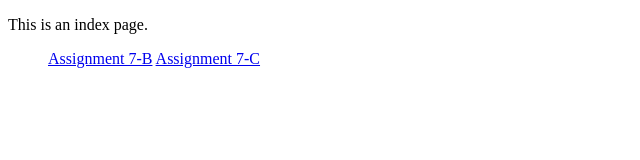
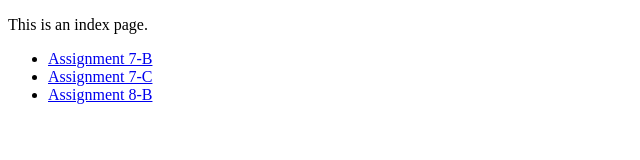
Before and after one commit to BrookMck/brookmck.github.io, a plain HTML site: page index.html in a window 1280 px wide. Shown: the whole page, without its empty margins (0-640 px from the left). Drawn offline with Linux system fonts and the light colour scheme.

Commit message:
Add files via upload

```diff
--- a/index.html
+++ b/index.html
@@ -11,8 +11,9 @@
 </body>
 
 <ul>
-    <a href="./McKinney 7-B.html">Assignment 7-B</a>
-    <a href="./Assignment 7-C.html">Assignment 7-C</a>
+    <li><a href="./McKinney 7-B.html">Assignment 7-B</a></li>
+    <li><a href="./Assignment 7-C.html">Assignment 7-C</a></li>
+    <li><a href="./Brooklyn_McKinney.html">Assignment 8-B</a></li>
 </ul>
 
 </html>
```
